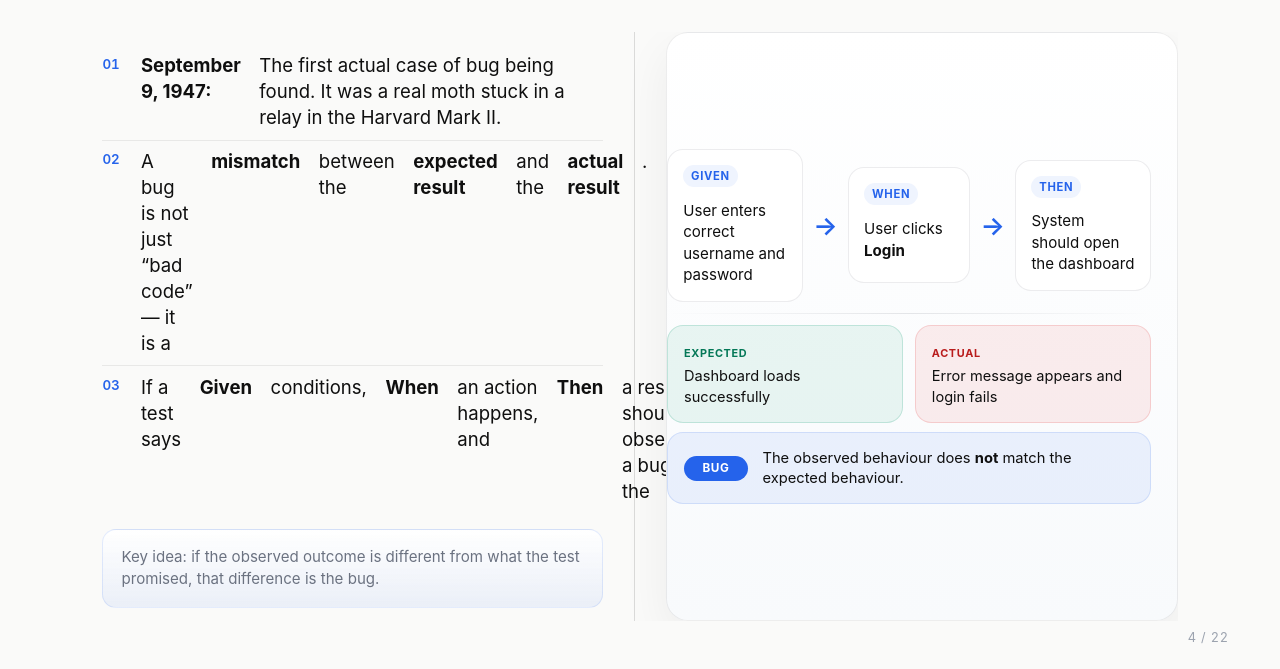
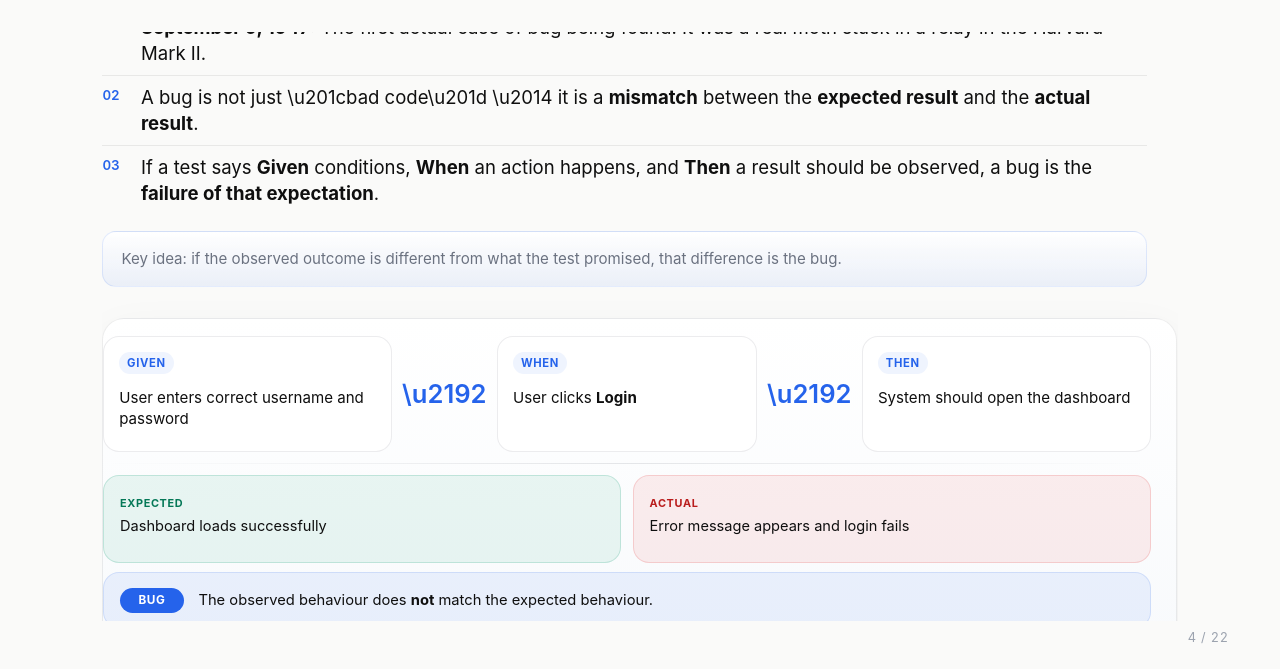
Before and after one commit to JavierJiaCDUT/S2S4_Systems-Issues, a plain HTML site: page slides/04-what-is-bug.html in a window 1280 px wide. Shown: the part 131-800 px from the top of the page. Drawn offline with Linux system fonts and the light colour scheme.

Commit message:
Fix Page 4 layout: remove conflicting split-layout class, fix text flow

```diff
--- a/css/style.css
+++ b/css/style.css
@@ -396,6 +396,7 @@ html, body {
 }
 
 .bug-slide-layout > *:first-child {
+  border-right: none;
   padding-right: 2.4vw;
 }
 
--- a/slides/04-what-is-bug.html
+++ b/slides/04-what-is-bug.html
@@ -9,12 +9,12 @@
   <div class="slide light theme-tech">
     <p class="eyebrow animate">Concept</p>
     <h2 class="slide-title animate d1">What is a Bug?</h2>
-    <div class="content split-layout bug-slide-layout">
+    <div class="content bug-slide-layout">
       <div class="bug-copy">
         <ul class="clean-list">
-          <li class="animate d2" data-index="01"><b>September 9, 1947:</b> The first actual case of bug being found. It was a real moth stuck in a relay in the Harvard Mark II.</li>
-          <li class="animate d3" data-index="02">A bug is not just “bad code” — it is a <b>mismatch</b> between the <b>expected result</b> and the <b>actual result</b>.</li>
-          <li class="animate d4" data-index="03">If a test says <b>Given</b> conditions, <b>When</b> an action happens, and <b>Then</b> a result should be observed, a bug is the <b>failure of that expectation</b>.</li>
+          <li class="animate d2" data-index="01"><span><b>September 9, 1947:</b> The first actual case of bug being found. It was a real moth stuck in a relay in the Harvard Mark II.</span></li>
+          <li class="animate d3" data-index="02"><span>A bug is not just \u201cbad code\u201d \u2014 it is a <b>mismatch</b> between the <b>expected result</b> and the <b>actual result</b>.</span></li>
+          <li class="animate d4" data-index="03"><span>If a test says <b>Given</b> conditions, <b>When</b> an action happens, and <b>Then</b> a result should be observed, a bug is the <b>failure of that expectation</b>.</span></li>
         </ul>
         <p class="bug-note animate d5">Key idea: if the observed outcome is different from what the test promised, that difference is the bug.</p>
       </div>
@@ -25,12 +25,12 @@
             <span class="gwt-label">Given</span>
             <p>User enters correct username and password</p>
           </div>
-          <div class="gwt-arrow">→</div>
+          <div class="gwt-arrow">\u2192</div>
           <div class="gwt-step">
             <span class="gwt-label">When</span>
             <p>User clicks <b>Login</b></p>
           </div>
-          <div class="gwt-arrow">→</div>
+          <div class="gwt-arrow">\u2192</div>
           <div class="gwt-step">
             <span class="gwt-label">Then</span>
             <p>System should open the dashboard</p>
```
